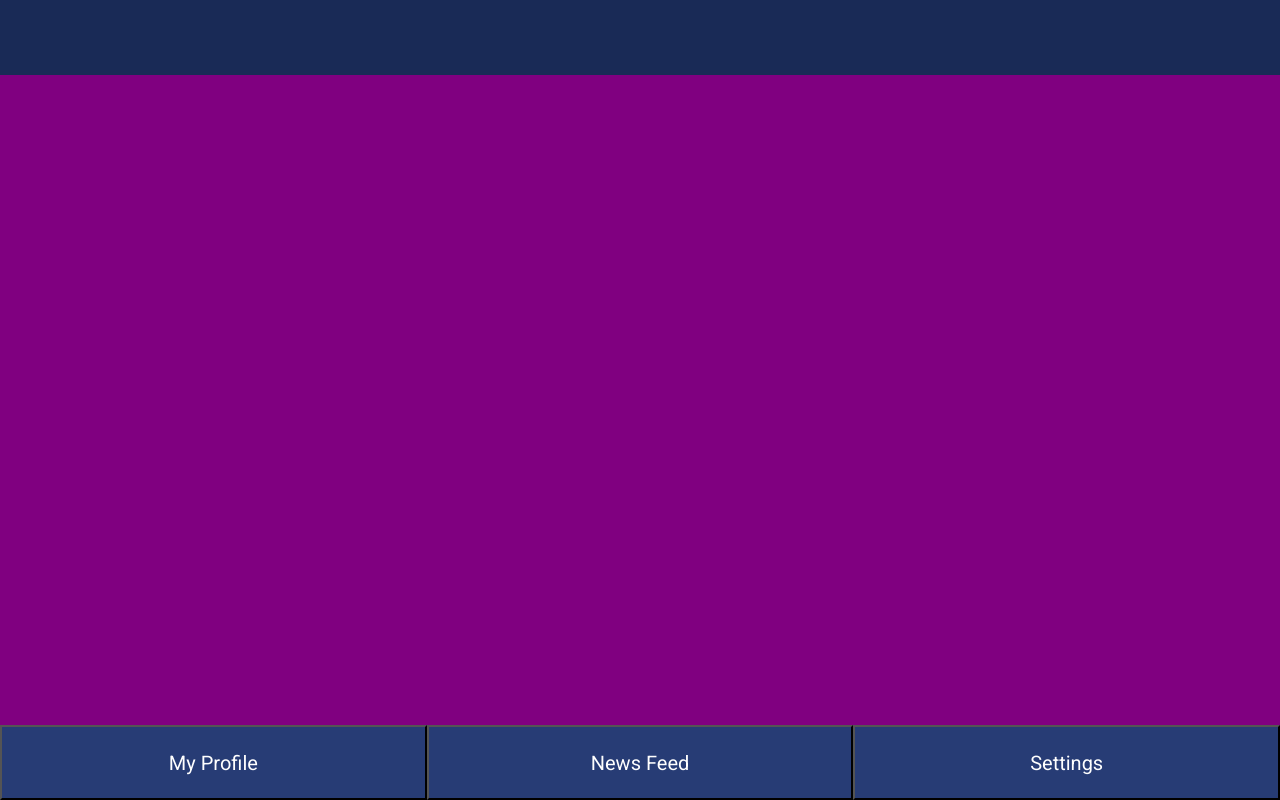
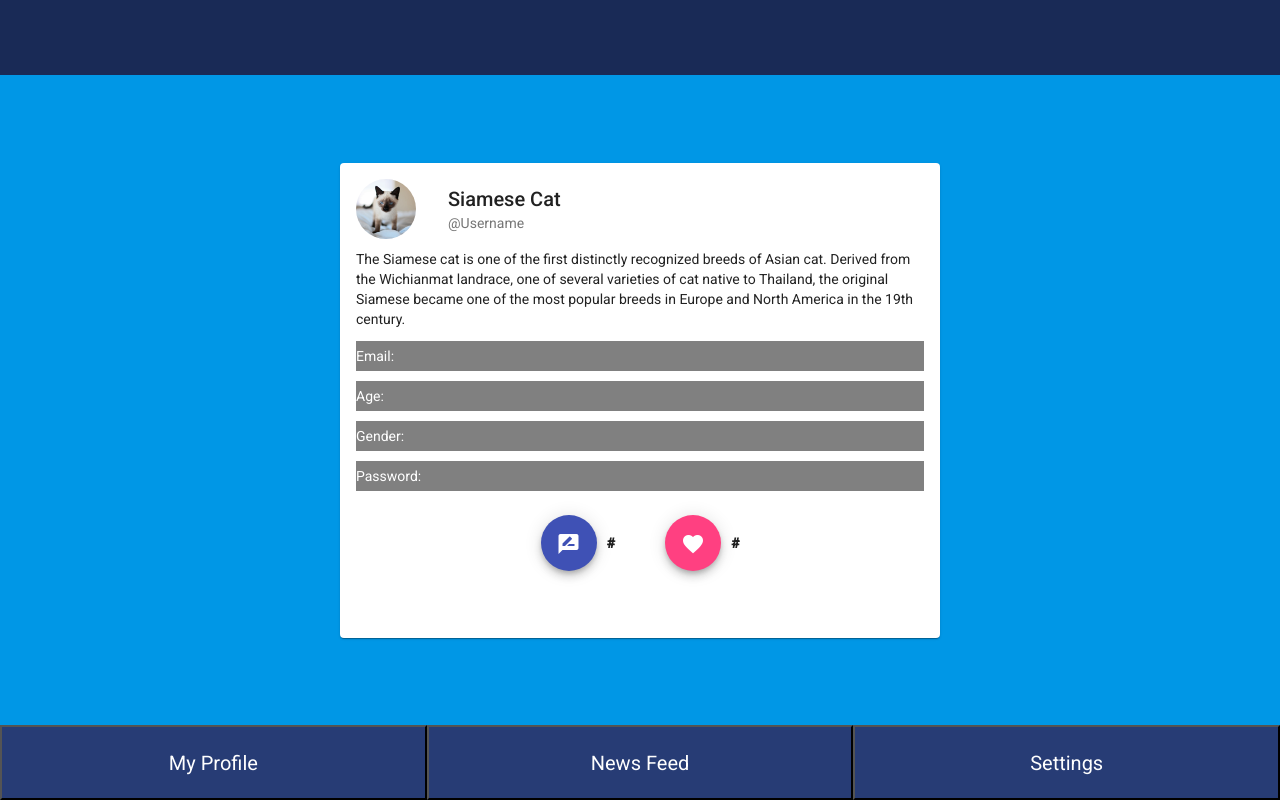
Before and after one commit to David3567/Antra-Share-Feb-2022, an Angular app in the folder TeamProject/: page / in a window 1280 px wide. Built offline with nearby package versions, Linux system fonts and the light colour scheme.

Commit message:
Apply ngMaterial UI

```diff
--- a/TeamProject/angular.json
+++ b/TeamProject/angular.json
@@ -23,7 +23,7 @@
               "src/assets"
             ],
             "styles": [
-              "./node_modules/@angular/material/prebuilt-themes/deeppurple-amber.css",
+              "./node_modules/@angular/material/prebuilt-themes/indigo-pink.css",
               "src/styles.css"
             ],
             "scripts": []
--- a/TeamProject/package.json
+++ b/TeamProject/package.json
@@ -26,7 +26,7 @@
   },
   "devDependencies": {
     "@angular-devkit/build-angular": "~13.1.4",
-    "@angular/cli": "~13.1.4",
+    "@angular/cli": "^13.2.6",
     "@angular/compiler-cli": "~13.1.0",
     "@types/jasmine": "~3.10.0",
     "@types/node": "^12.11.1",
--- a/TeamProject/src/app/app.module.ts
+++ b/TeamProject/src/app/app.module.ts
@@ -1,20 +1,20 @@
 import { NgModule } from '@angular/core';
 import { BrowserModule } from '@angular/platform-browser';
-
 import { AppRoutingModule } from './app-routing.module';
-import { AppComponent } from './app.component';
 import { AdminModule } from './modules/admin/admin.module';
 import { ProfileModule } from './modules/profile/profile.module';
 import { BrowserAnimationsModule } from '@angular/platform-browser/animations';
+
+import { AppComponent } from './app.component';
 
 @NgModule({
   declarations: [AppComponent],
   imports: [
     BrowserModule,
     AppRoutingModule,
+    BrowserAnimationsModule,
     AdminModule,
     ProfileModule,
-    BrowserAnimationsModule,
   ],
   providers: [],
   bootstrap: [AppComponent],
--- a/TeamProject/src/app/modules/profile/profile-page/profile-page.component.css
+++ b/TeamProject/src/app/modules/profile/profile-page/profile-page.component.css
@@ -2,12 +2,12 @@
   margin: 0;
   padding: 0;
   box-sizing: border-box;
-  color: white;
 }
 
 header {
   position: sticky;
   top: 0px;
+  z-index: 1;
   height: 75px;
   min-width: 280px;
   background-color: #192a56;
@@ -19,7 +19,63 @@ header {
   align-items: center;
   min-height: calc(100vh - 150px);
   min-width: 280px;
-  background-color: purple;
+  background-color: #0097e6;
+}
+
+mat-card {
+  height: 475px;
+  width: 600px;
+  overflow-y: auto;
+}
+
+.profile-pix {
+  background-image: url("src/assets/images/siamese.jpg");
+  background-position: center;
+  background-size: cover;
+  height: 60px;
+  width: 60px;
+}
+
+.profile-header {
+  margin-top: 10px;
+}
+
+ul {
+  list-style: none;
+  line-height: 30px;
+  color: white;
+}
+
+li {
+  height: 30px;
+  margin-bottom: 10px;
+  background-color: grey;
+}
+
+mat-card-actions {
+  display: flex;
+  justify-content: center;
+  margin: 0px;
+}
+
+.button-container {
+  display: flex;
+}
+
+.button-container > button:hover {
+  transform: scale(1.1);
+}
+
+.post {
+  margin-right: 50px;
+}
+
+.total {
+  display: flex;
+  align-items: center;
+  margin-bottom: 0px;
+  padding-left: 10px;
+  font-weight: bold;
 }
 
 footer {
@@ -33,9 +89,9 @@ footer {
 
 footer > button {
   width: 100%;
-  padding: 10px 15px;
   background-color: #273c75;
   font-family: inherit;
   font-size: 20px;
+  color: white;
   cursor: pointer;
 }
--- a/TeamProject/src/app/modules/profile/profile-page/profile-page.component.html
+++ b/TeamProject/src/app/modules/profile/profile-page/profile-page.component.html
@@ -1,5 +1,43 @@
 <header></header>
-<div class="container"></div>
+<div class="container">
+  <mat-card class="profile-card">
+    <mat-card-header>
+      <div mat-card-avatar class="profile-pix" title="Profile Picture"></div>
+      <div class="profile-header">
+        <mat-card-title>Siamese Cat</mat-card-title>
+        <mat-card-subtitle>@Username</mat-card-subtitle>
+      </div>
+    </mat-card-header>
+    <mat-card-content>
+      <p class="bio">
+        The Siamese cat is one of the first distinctly recognized breeds of
+        Asian cat. Derived from the Wichianmat landrace, one of several
+        varieties of cat native to Thailand, the original Siamese became one of
+        the most popular breeds in Europe and North America in the 19th century.
+      </p>
+      <ul>
+        <li>Email:</li>
+        <li>Age:</li>
+        <li>Gender:</li>
+        <li>Password:</li>
+      </ul>
+    </mat-card-content>
+    <mat-card-actions>
+      <div class="button-container">
+        <button mat-fab color="primary" aria-label="post icon">
+          <mat-icon>rate_review</mat-icon>
+        </button>
+        <p class="post total">#</p>
+      </div>
+      <div class="button-container">
+        <button mat-fab color="accent" aria-label="favorite icon">
+          <mat-icon>favorite</mat-icon>
+        </button>
+        <p class="like total">#</p>
+      </div>
+    </mat-card-actions>
+  </mat-card>
+</div>
 <footer>
   <button>My Profile</button>
   <button>News Feed</button>
--- a/TeamProject/src/app/modules/profile/profile.module.ts
+++ b/TeamProject/src/app/modules/profile/profile.module.ts
@@ -1,10 +1,14 @@
 import { NgModule } from '@angular/core';
 import { CommonModule } from '@angular/common';
+import { MatCardModule } from '@angular/material/card';
+import { MatButtonModule } from '@angular/material/button';
+import { MatIconModule } from '@angular/material/icon';
+
 import { ProfilePageComponent } from './profile-page/profile-page.component';
 
 @NgModule({
   declarations: [ProfilePageComponent],
-  imports: [CommonModule],
+  imports: [CommonModule, MatCardModule, MatButtonModule, MatIconModule],
   exports: [ProfilePageComponent],
 })
 export class ProfileModule {}
```
Also changed, not shown: TeamProject/src/assets/images/siamese.jpg (added), 1 other file (tests, documents, lock files or other folders).
